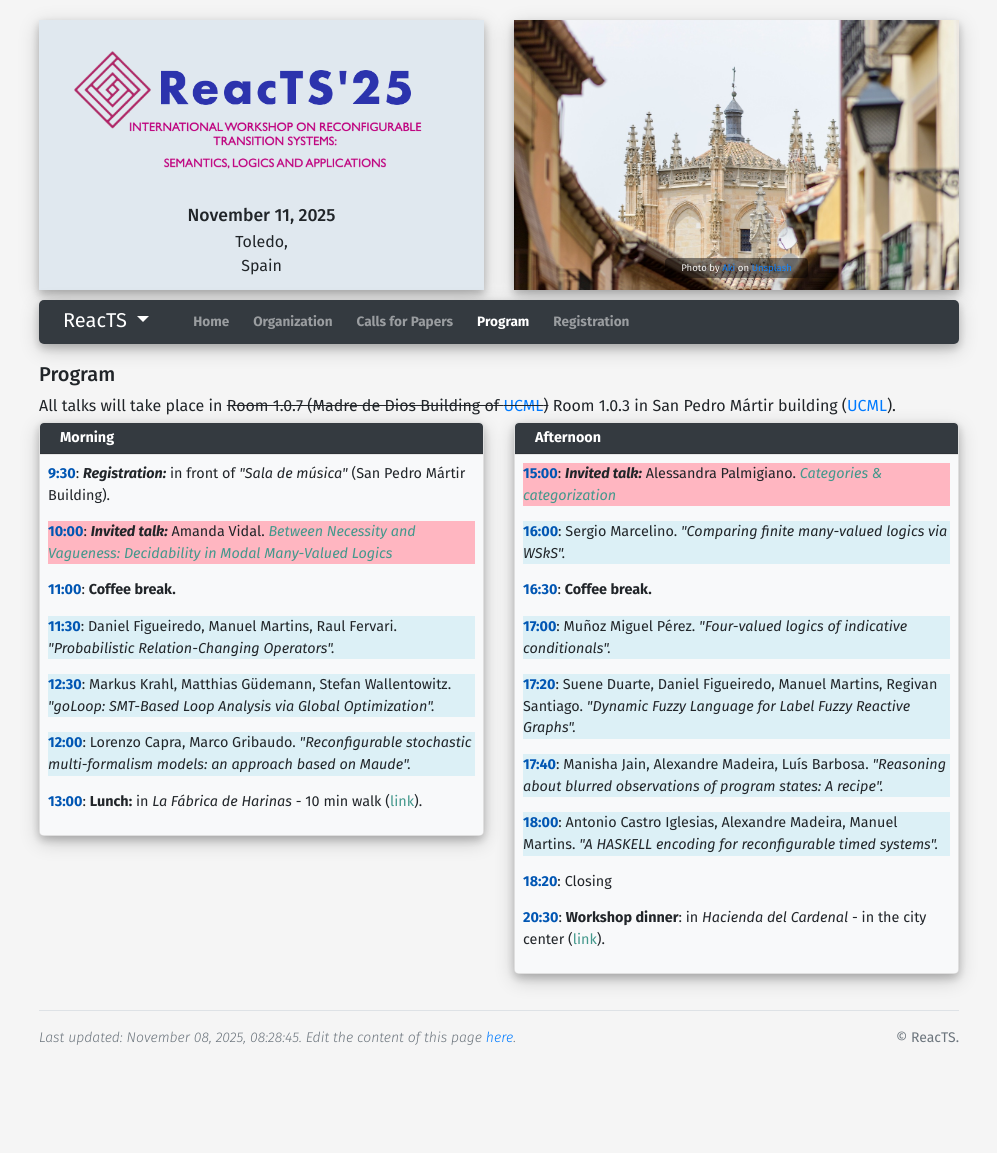
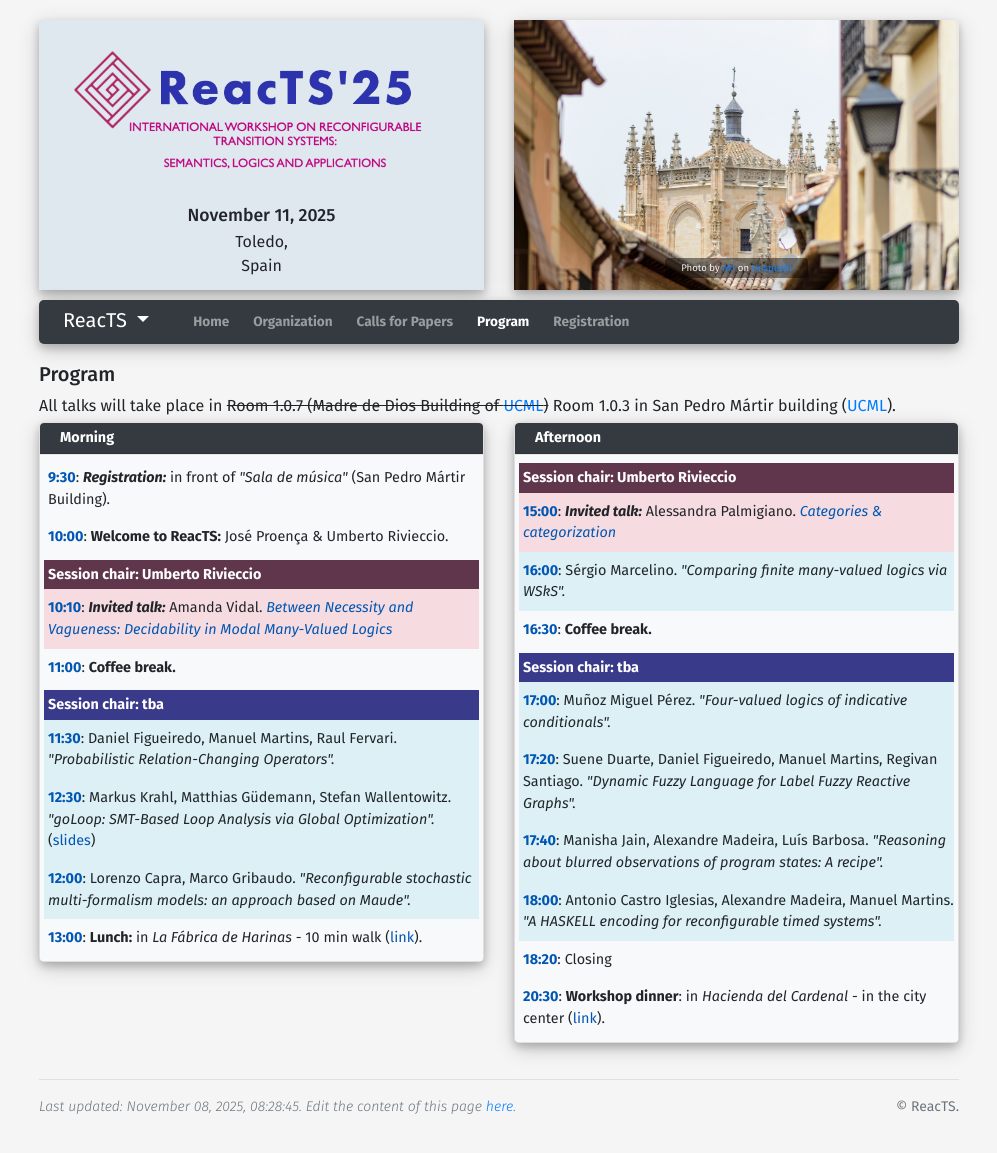
Before and after one commit to reacts-workshop/2025, a Jekyll site: the page built from program.html, in a window 1280 px wide. Shown: the whole page, without its empty margins (141-1138 px from the left). Built offline with Jekyll 4.4.1, drawn with Linux system fonts in a browser that asks for light colours; before the commit the page ends 1084 px from its top, so only the background shows below that.

Commit message:
adding session chairs

```diff
--- a/assets/main.css
+++ b/assets/main.css
@@ -81,7 +81,7 @@
 }
 
 .committee {
-    padding: 8px;
+    padding: 4px;
     border-top: 0.05rem solid #e5e5e5;
 }
 
@@ -156,14 +156,3 @@
 .navbar-dark .navbar-nav>.active {
     color: #5393c5 !important;
 }
-
-.sorganisation {
-}
-
-.sinvited {
-    background-color: lightpink;
-}
-
-.stalk {
-    background-color: #dcf0f6;
-}
--- a/program.html
+++ b/program.html
@@ -21,15 +21,37 @@
             border-radius: 5px;
             box-shadow: 0 2px 5px rgba(0, 0, 0, 0.1);
         }
-        .session {
-            margin-bottom: 15px;
+        .session{
+            padding-bottom: 8px;
+            padding-top: 8px;
+            padding-left: 4px;
+        }
+        .sorganisation {}
+        .sinvited {
+            background-color: #f6dce0;
+        }
+
+        .stalk {
+            background-color: #dcf0f6;
+        }
+        .schair {
+            background-color: #3a3a8b; /*darkblue*/
+            font-weight: bold;
+            color: white;
+            margin-top: 4px;
+            padding-top: 4px;
+            padding-bottom: 4px;
+        }
+        .schairinv {
+            background-color: #60364c;
         }
         .time {
             font-weight: bold;
             color: #0056b3;
         }
         .card-block a {
-            color: #43988c;
+            /*color: #43988c;*/
+            color: #0056b3;
         }
 </style>
 
@@ -49,12 +71,18 @@
                     <div class="session sorganisation">
                         <span class="time">9:30</span>: <i><b>Registration:</b> </i>in front of <i>"Sala de música"</i> (San Pedro Mártir Building).
                     </div>
+                    <div class="session sorganisation">
+                        <span class="time">10:00</span>:
+                        <b>Welcome to ReacTS:</b> José Proença & Umberto Rivieccio.
+                    </div>
+                    <div class="session schair schairinv">Session chair: Umberto Rivieccio</div>
                     <div class="session sinvited">
-                        <span class="time">10:00</span>: <i><b>Invited talk:</b></i> Amanda Vidal. <i><a href="/2025/invited-talks#amandavidal">Between Necessity and Vagueness: Decidability in Modal Many-Valued Logics</a></i>
+                        <span class="time">10:10</span>: <i><b>Invited talk:</b></i> Amanda Vidal. <i><a href="/2025/invited-talks#amandavidal">Between Necessity and Vagueness: Decidability in Modal Many-Valued Logics</a></i>
                     </div>
                     <div class="session sorganisation">
                         <span class="time">11:00</span>: <b>Coffee break.</b>
                     </div>
+                    <div class="session schair">Session chair: tba</div>
                     <div class="session stalk">
                         <span class="time">11:30</span>: Daniel Figueiredo, Manuel Martins, Raul Fervari.
                         <i>"Probabilistic Relation-Changing Operators".</i>
@@ -62,6 +90,7 @@
                     <div class="session stalk">
                         <span class="time">12:30</span>: Markus Krahl, Matthias Güdemann, Stefan Wallentowitz.
                         <i>"goLoop: SMT-Based Loop Analysis via Global Optimization".</i>
+                        (<a href="assets/slides/goLoop-slides.pptx">slides</a>)
                     </div>
                     <div class="session stalk">
                         <span class="time">12:00</span>: Lorenzo Capra, Marco Gribaudo.
@@ -78,16 +107,19 @@
         <div class="card">
             <div class="card-header text-white bg-dark"><strong>Afternoon</strong></div>
             <div class="card-block bg-light committee">
+                <div class="session schair schairinv">Session chair: Umberto Rivieccio</div>
                 <div class="session sinvited">
                     <span class="time">15:00</span>: <b><i>Invited talk:</b> </i>Alessandra Palmigiano. <i><a href="/2025/invited-talks#alessandrapalmigiano">Categories & categorization</a></i>
                 </div>
+                <!-- <div class="session schair">Session chair: Umberto Rivieccio</div> -->
                 <div class="session stalk">
-                    <span class="time">16:00</span>: Sergio Marcelino.
+                    <span class="time">16:00</span>: Sérgio Marcelino.
                     <i>"Comparing finite many-valued logics via WSkS".</i>
                 </div>
                 <div class="session sorganisation">
                     <span class="time">16:30</span>: <b>Coffee break.</b>
                 </div>
+                <div class="session schair">Session chair: tba</div>
                 <div class="session stalk">
                     <span class="time">17:00</span>: Muñoz Miguel Pérez.
                     <i>"Four-valued logics of indicative conditionals".</i>
@@ -150,7 +182,7 @@
         <span class="time">15:00</span>: <b><i>Invited talk:</b></i>Alessandra Palmigiano. <i>Categories & categorization</i>
     </div>
     <div class="session">
-        <span class="time">16:00</span>: Sergio Marcelino.
+        <span class="time">16:00</span>: Sérgio Marcelino.
         <i>"Comparing finite many-valued logics via WSkS".</i>
     </div>
     <div class="session">
@@ -249,7 +281,7 @@
     <div class="talk">
         <div class="title">Logics for path-dependent systems: from reactive to switch frames and beyond
         </div>
-        <div class="speaker">Sergio Marcelino</div>
+        <div class="speaker">Sérgio Marcelino</div>
         <div class="affiliation">IT & Dep. Mathematics IST, University of Lisbon, Portugal </div>
         <div class="abstract">
             <strong>Abstract:</strong>
```
